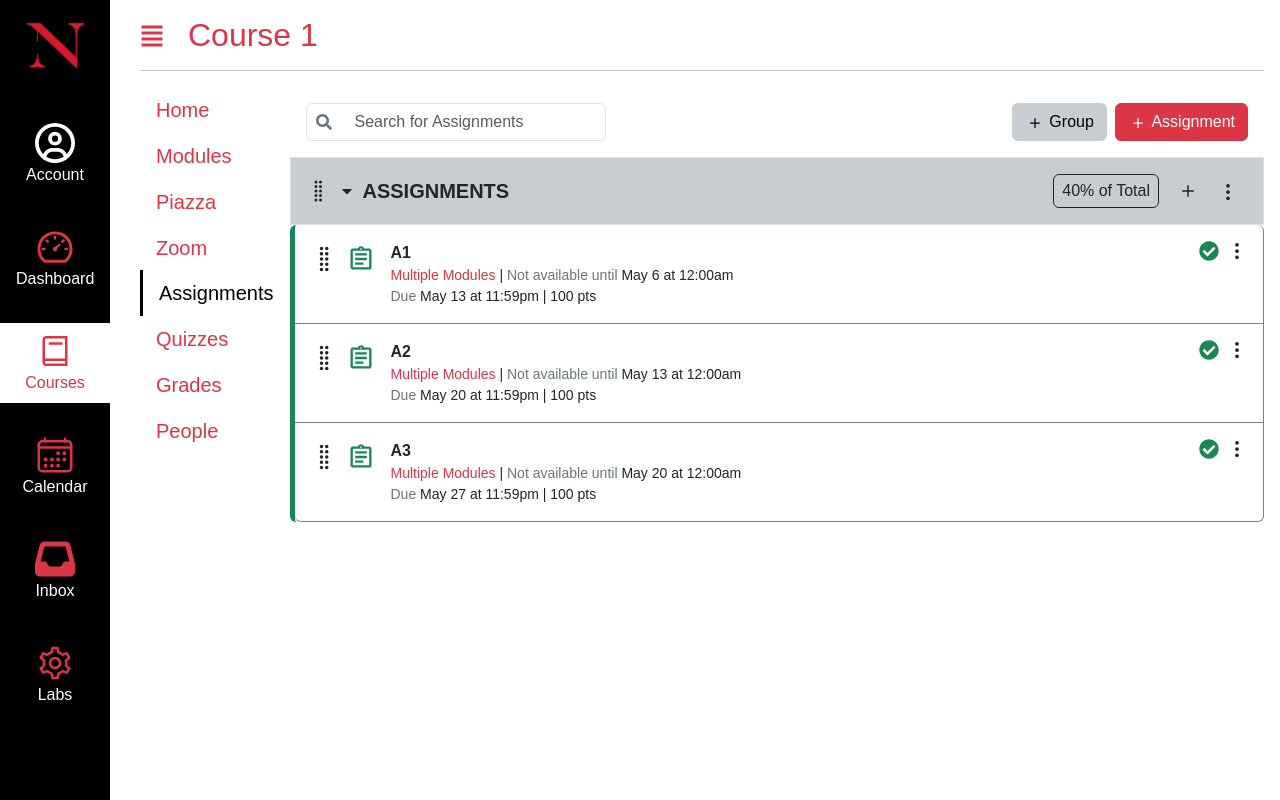
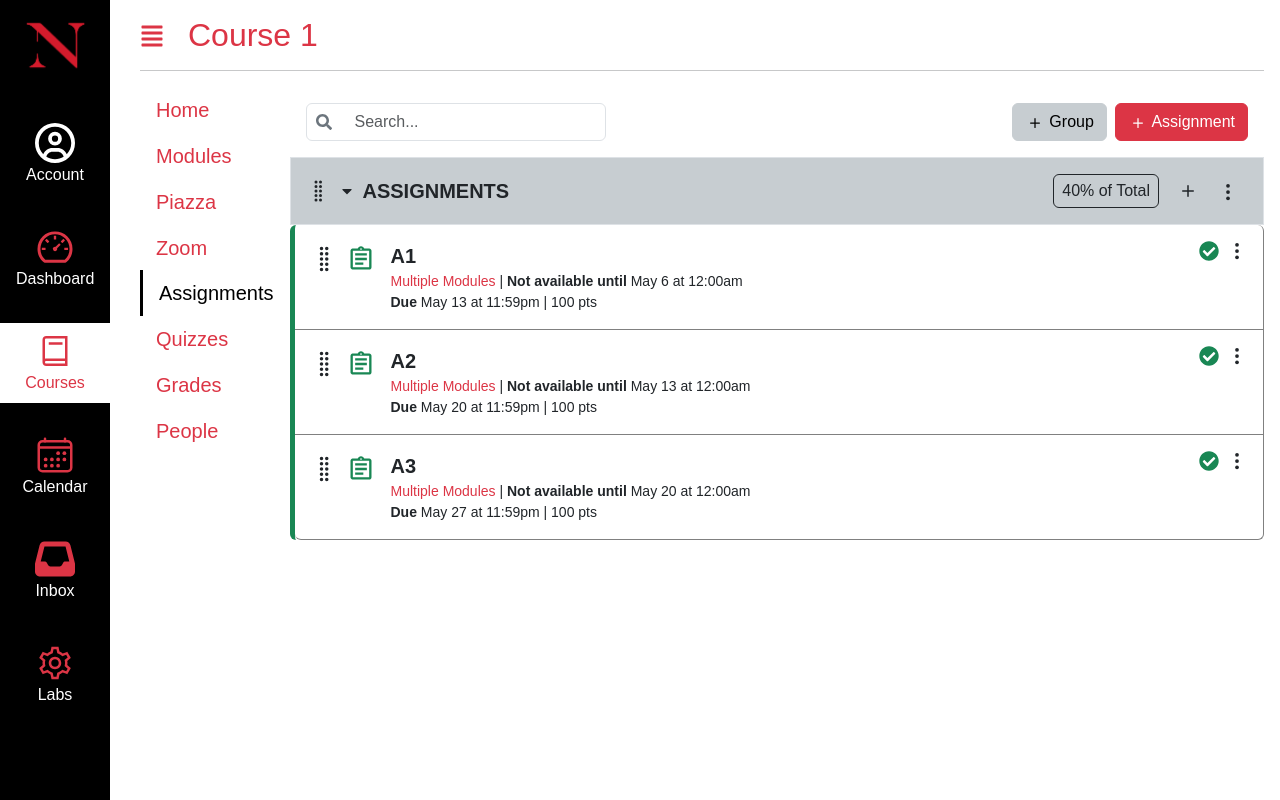
Before and after one commit to Alpha2505/kambaz-next-js, a Next.js app: page /Courses/1/Assignments in a window 1280 px wide. Built offline with nearby package versions, Linux system fonts and the light colour scheme.

Commit message:
minor css fixes

```diff
--- a/app/(Kambas)/Courses/[cid]/Assignments/page.tsx
+++ b/app/(Kambas)/Courses/[cid]/Assignments/page.tsx
@@ -19,7 +19,7 @@ export default async function Assignments({
         <div className="position-relative" style={{ width: "300px" }}>
           <FaSearch className="position-absolute" style={{ left: "10px", top: "50%", transform: "translateY(-50%)", color: "#6c757d" }} />
           <input
-            placeholder="Search for Assignments"
+            placeholder="Search..."
             id="wd-search-assignment"
             className="form-control ps-5"
           />
@@ -60,12 +60,12 @@ export default async function Assignments({
           <BsGripVertical className="me-2 fs-3 mt-1" />
           <MdOutlineAssignment className="me-3 fs-3 text-success mt-1" />
           <div className="flex-grow-1">
-            <Link href={`/Courses/${cid}/Assignments/123`} className="wd-assignment-link text-decoration-none fw-bold text-dark">
+            <Link href={`/Courses/${cid}/Assignments/123`} className="wd-assignment-link text-decoration-none fs-5 fw-bold text-dark">
               A1
             </Link>
             <div className="small">
-              <span className="text-danger">Multiple Modules</span> | <span className="text-secondary">Not available until</span> May 6 at 12:00am<br />
-              <span className="text-secondary">Due</span> May 13 at 11:59pm | 100 pts
+              <span className="text-danger fs-7">Multiple Modules</span> | <span className="fw-bold fs-7">Not available until</span> May 6 at 12:00am<br />
+              <span className="fw-bold fs-7">Due</span> May 13 at 11:59pm | 100 pts
             </div>
           </div>
           <FaCheckCircle className="text-success me-2 fs-5" />
@@ -76,12 +76,12 @@ export default async function Assignments({
           <BsGripVertical className="me-2 fs-3 mt-1" />
           <MdOutlineAssignment className="me-3 fs-3 text-success mt-1" />
           <div className="flex-grow-1">
-            <Link href={`/Courses/${cid}/Assignments/124`} className="wd-assignment-link text-decoration-none fw-bold text-dark">
+            <Link href={`/Courses/${cid}/Assignments/124`} className="wd-assignment-link text-decoration-none fs-5 fw-bold text-dark">
               A2
             </Link>
             <div className="small">
-              <span className="text-danger">Multiple Modules</span> | <span className="text-secondary">Not available until</span> May 13 at 12:00am<br />
-              <span className="text-secondary">Due</span> May 20 at 11:59pm | 100 pts
+              <span className="text-danger fs-7">Multiple Modules</span> | <span className="fw-bold fs-7">Not available until</span> May 13 at 12:00am<br />
+              <span className="fw-bold fs-7">Due</span> May 20 at 11:59pm | 100 pts
             </div>
           </div>
           <FaCheckCircle className="text-success me-2 fs-5" />
@@ -92,12 +92,12 @@ export default async function Assignments({
           <BsGripVertical className="me-2 fs-3 mt-1" />
           <MdOutlineAssignment className="me-3 fs-3 text-success mt-1" />
           <div className="flex-grow-1">
-            <Link href={`/Courses/${cid}/Assignments/125`} className="wd-assignment-link text-decoration-none fw-bold text-dark">
+            <Link href={`/Courses/${cid}/Assignments/125`} className="wd-assignment-link text-decoration-none fs-5 fw-bold text-dark">
               A3
             </Link>
             <div className="small">
-              <span className="text-danger">Multiple Modules</span> | <span className="text-secondary">Not available until</span> May 20 at 12:00am<br />
-              <span className="text-secondary">Due</span> May 27 at 11:59pm | 100 pts
+              <span className="text-danger fs-7">Multiple Modules</span> | <span className="fw-bold fs-7">Not available until</span> May 20 at 12:00am<br />
+              <span className="fw-bold fs-7">Due</span> May 27 at 11:59pm | 100 pts
             </div>
           </div>
           <FaCheckCircle className="text-success me-2 fs-5" />
--- a/app/(Kambas)/Courses/[cid]/Modules/ModulesControls.tsx
+++ b/app/(Kambas)/Courses/[cid]/Modules/ModulesControls.tsx
@@ -16,9 +16,6 @@ export default function ModulesControls() {
           <GreenCheckmark /> Publish All
         </DropdownToggle>
         <DropdownMenu>
-          <DropdownItem id="wd-publish-all">
-            <GreenCheckmark /> Publish All
-          </DropdownItem>
           <DropdownItem id="wd-publish-all-modules-and-items">
             <GreenCheckmark /> Publish all modules and items
           </DropdownItem>
```
